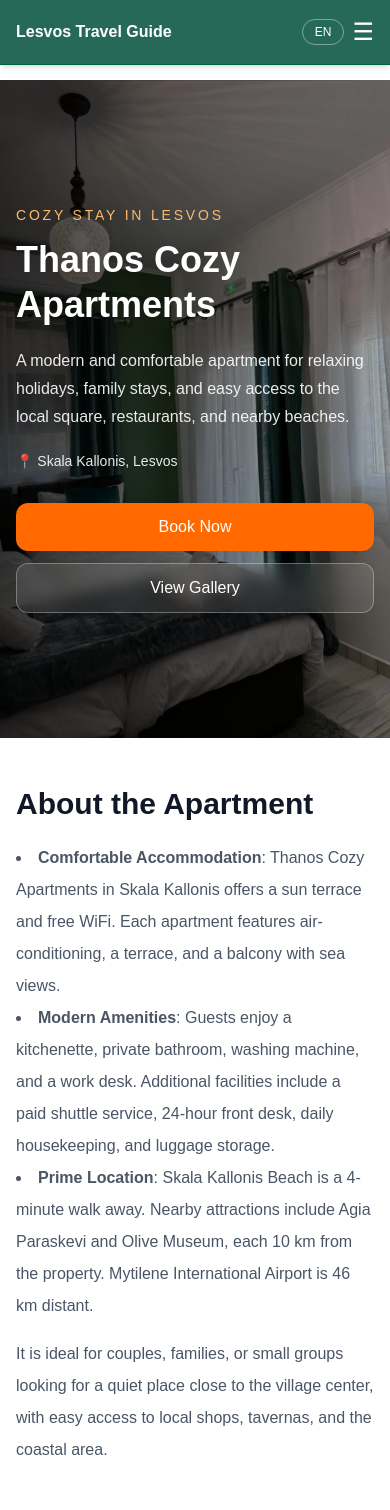
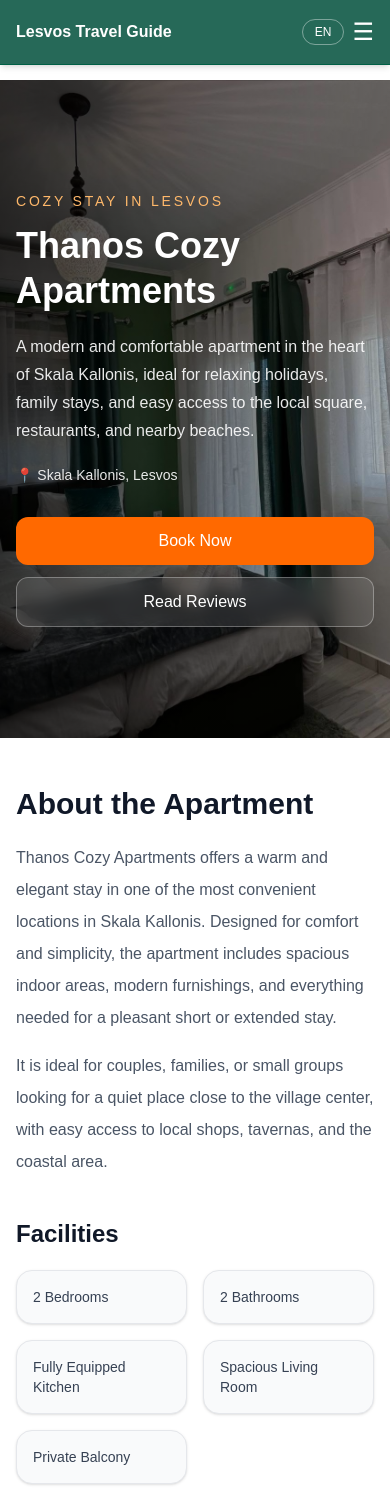
Before and after one commit to amamouridis06/lesvos-travel-guide, a Next.js app: page /hotels/thanos-cozy-appartments in a window 390 px wide. Shown: the top 1510 px of the page. Built offline with nearby package versions, Linux system fonts and the light colour scheme.

Commit message:
Update page.tsx

```diff
--- a/app/hotels/thanos-cozy-appartments/page.tsx
+++ b/app/hotels/thanos-cozy-appartments/page.tsx
@@ -22,6 +22,7 @@ const images = [
 
 export default function ApartmentPage() {
   const [index, setIndex] = useState(0);
+  const [selectedImage, setSelectedImage] = useState<string | null>(null);
 
   const next = () => {
     setIndex((prev) => (prev + 1) % images.length);
@@ -41,6 +42,7 @@ export default function ApartmentPage() {
         }}
       >
         <div className="absolute inset-0 bg-gradient-to-r from-black/75 via-black/55 to-black/30" />
+
         <div className="relative mx-auto flex min-h-[78vh] max-w-7xl items-center px-4 sm:px-6 lg:px-8">
           <div className="max-w-3xl text-white">
             <p className="mb-3 text-sm font-medium uppercase tracking-[0.2em] text-orange-300">
@@ -52,11 +54,12 @@ export default function ApartmentPage() {
             </h1>
 
             <p className="mt-5 max-w-2xl text-base leading-7 text-white/90 sm:text-lg">
-              A modern and comfortable apartment for relaxing holidays, family stays, and easy access to the
+              A modern and comfortable apartment in the heart of Skala Kallonis,
+              ideal for relaxing holidays, family stays, and easy access to the
               local square, restaurants, and nearby beaches.
             </p>
 
-            <div className="mt-5 text-sm sm:text-base text-white/90">
+            <div className="mt-5 text-sm text-white/90 sm:text-base">
               📍 Skala Kallonis, Lesvos
             </div>
 
@@ -64,9 +67,13 @@ export default function ApartmentPage() {
               <button className="rounded-xl bg-orange-500 px-6 py-3 font-medium text-white transition hover:bg-orange-600">
                 Book Now
               </button>
-              <button className="rounded-xl border border-white/30 bg-white/10 px-6 py-3 font-medium text-white backdrop-blur-sm transition hover:bg-white/20">
-                View Gallery
-              </button>
+
+              <a
+                href="#reviews"
+                className="rounded-xl border border-white/30 bg-white/10 px-6 py-3 text-center font-medium text-white backdrop-blur-sm transition hover:bg-white/20"
+              >
+                Read Reviews
+              </a>
             </div>
           </div>
         </div>
@@ -75,16 +82,18 @@ export default function ApartmentPage() {
       {/* OVERVIEW + SIDEBAR */}
       <section className="py-12 sm:py-16">
         <div className="mx-auto grid max-w-7xl gap-8 px-4 sm:px-6 lg:grid-cols-[1.4fr_0.8fr] lg:px-8">
-          {/* LEFT CONTENT */}
           <div>
-            <h2 className="text-3xl font-bold text-gray-900">About the Apartment</h2>
+            <h2 className="text-3xl font-bold text-gray-900">
+              About the Apartment
+            </h2>
+
             <p className="mt-5 text-base leading-8 text-gray-600">
-              <li><strong>Comfortable Accommodation</strong>: Thanos Cozy Apartments in Skala Kallonis offers a sun terrace and free WiFi. Each apartment features air-conditioning, a terrace, and a balcony with sea views.</li>
+              Thanos Cozy Apartments offers a warm and elegant stay in one of the
+              most convenient locations in Skala Kallonis. Designed for comfort and
+              simplicity, the apartment includes spacious indoor areas, modern
+              furnishings, and everything needed for a pleasant short or extended stay.
+            </p>
 
-                <li><strong>Modern Amenities</strong>: Guests enjoy a kitchenette, private bathroom, washing machine, and a work desk. Additional facilities include a paid shuttle service, 24-hour front desk, daily housekeeping, and luggage storage.</li>
-
-               <li><strong>Prime Location</strong>: Skala Kallonis Beach is a 4-minute walk away. Nearby attractions include Agia Paraskevi and Olive Museum, each 10 km from the property. Mytilene International Airport is 46 km distant.</li>
-            </p>
             <p className="mt-4 text-base leading-8 text-gray-600">
               It is ideal for couples, families, or small groups looking for a quiet
               place close to the village center, with easy access to local shops,
@@ -94,6 +103,7 @@ export default function ApartmentPage() {
             {/* FACILITIES */}
             <div className="mt-10">
               <h3 className="text-2xl font-semibold text-gray-900">Facilities</h3>
+
               <div className="mt-5 grid grid-cols-2 gap-4 sm:grid-cols-2 lg:grid-cols-3">
                 {amenities.map((item, i) => (
                   <div
@@ -114,7 +124,7 @@ export default function ApartmentPage() {
             <div className="mt-4 overflow-hidden rounded-2xl border border-gray-200">
               <iframe
                 title="Map of Skala Kallonis"
-                src="https://www.google.com/maps/embed?pb=!1m18!1m12!1m3!1d2071.5071451047647!2d26.208322117000183!3d39.20674076014447!2m3!1f0!2f0!3f0!3m2!1i1024!2i768!4f13.1!3m3!1m2!1s0x14ba93ec07a5c773%3A0x4dca5510e8276b2e!2sThanos%20Cozy%20Apartments!5e1!3m2!1sen!2sgr!4v1776534581632!5m2!1sen!2sgr"
+                src="https://www.google.com/maps?q=Skala%20Kallonis%20Lesvos&z=14&output=embed"
                 className="h-64 w-full"
                 loading="lazy"
                 referrerPolicy="no-referrer-when-downgrade"
@@ -128,11 +138,11 @@ export default function ApartmentPage() {
               </p>
               <p>
                 <span className="font-semibold text-gray-900">Phone:</span>{" "}
-                +30 6974603592
+                +30 XXX XXX XXXX
               </p>
               <p>
                 <span className="font-semibold text-gray-900">Email:</span>{" "}
-                tcanancy@gmail.com
+                example@email.com
               </p>
               <p>
                 <span className="font-semibold text-gray-900">Check-in:</span>{" "}
@@ -144,9 +154,12 @@ export default function ApartmentPage() {
               </p>
             </div>
 
-            <button className="mt-6 w-full rounded-xl bg-orange-500 px-5 py-3 font-medium text-white transition hover:bg-orange-600">
-              Contact for Availability
-            </button>
+            <a
+              href="#reviews"
+              className="mt-6 block w-full rounded-xl bg-orange-500 px-5 py-3 text-center font-medium text-white transition hover:bg-orange-600"
+            >
+              See Guest Reviews
+            </a>
           </aside>
         </div>
       </section>
@@ -164,8 +177,9 @@ export default function ApartmentPage() {
           <div className="relative mx-auto max-w-4xl">
             <img
               src={images[index]}
-              className="h-[260px] w-full rounded-3xl object-cover shadow-lg sm:h-[360px] md:h-[500px]"
+              className="h-[260px] w-full cursor-pointer rounded-3xl object-cover shadow-lg sm:h-[360px] md:h-[500px]"
               alt={`Apartment image ${index + 1}`}
+              onClick={() => setSelectedImage(images[index])}
             />
 
             <button
@@ -197,11 +211,30 @@ export default function ApartmentPage() {
               />
             ))}
           </div>
+
+          <div className="mx-auto mt-6 grid max-w-4xl grid-cols-3 gap-3 sm:gap-4">
+            {images.map((image, i) => (
+              <button
+                key={i}
+                onClick={() => {
+                  setIndex(i);
+                  setSelectedImage(image);
+                }}
+                className="overflow-hidden rounded-2xl"
+              >
+                <img
+                  src={image}
+                  alt={`Thumbnail ${i + 1}`}
+                  className="h-24 w-full object-cover transition hover:scale-105"
+                />
+              </button>
+            ))}
+          </div>
         </div>
       </section>
 
       {/* REVIEWS */}
-      <section className="bg-gray-900 py-12 text-white sm:py-16">
+      <section id="reviews" className="bg-gray-900 py-12 text-white sm:py-16">
         <div className="mx-auto max-w-7xl px-4 sm:px-6 lg:px-8">
           <h2 className="text-3xl font-bold">Guest Reviews</h2>
 
@@ -238,13 +271,39 @@ export default function ApartmentPage() {
             For bookings, availability, and more information, get in touch with us.
           </p>
 
-          <div className="mt-6 space-y-3 text-sm sm:text-base text-gray-700">
-            <p>📞 +30 6974603592</p>
-            <p>✉️ tcanancy@gmail.com</p>
+          <div className="mt-6 space-y-3 text-sm text-gray-700 sm:text-base">
+            <p>📞 +30 XXX XXX XXXX</p>
+            <p>✉️ example@email.com</p>
             <p>🕒 Check-in: 15:00 | Check-out: 11:00</p>
           </div>
         </div>
       </section>
+
+      {/* IMAGE MODAL */}
+      {selectedImage && (
+        <div
+          className="fixed inset-0 z-50 flex items-center justify-center bg-black/80 p-4"
+          onClick={() => setSelectedImage(null)}
+        >
+          <div
+            className="relative w-full max-w-6xl"
+            onClick={(e) => e.stopPropagation()}
+          >
+            <button
+              onClick={() => setSelectedImage(null)}
+              className="absolute right-2 top-2 z-10 rounded-full bg-white px-3 py-1 text-black shadow"
+            >
+              ✕
+            </button>
+
+            <img
+              src={selectedImage}
+              alt="Full view"
+              className="max-h-[90vh] w-full rounded-2xl bg-white object-contain"
+            />
+          </div>
+        </div>
+      )}
     </div>
   );
 }
```
